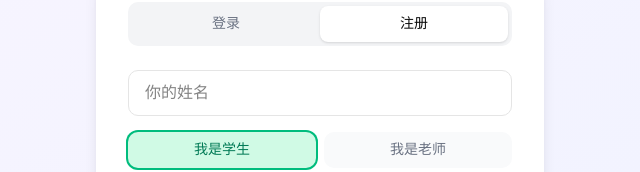
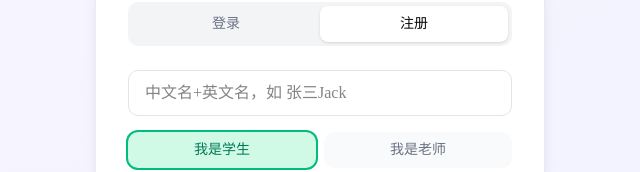
Before and after one commit to zdequnth/chem-learn, a Next.js app: page /login in a window 1280 px wide. Both pictures are taken after a click on the button "注册". Shown: the part 301-473 px from the top of the page, without its empty margins (320-960 px from the left). Built offline with nearby package versions, Linux system fonts and the light colour scheme; no server answers.

Commit message:
chore: improve name placeholder in signup form

```diff
--- a/src/app/login/page.tsx
+++ b/src/app/login/page.tsx
@@ -130,7 +130,7 @@ function LoginForm() {
             {isSignup && (
               <>
                 <input type="text" value={name} onChange={e => setName(e.target.value)} required
-                  placeholder={t('yourName', lang)} className="w-full px-4 py-2.5 border rounded-lg outline-none focus:ring-2 focus:ring-purple-500" />
+                  placeholder={lang === 'zh' ? '中文名+英文名，如 张三Jack' : 'Full Name, e.g. Jack Zhang'} className="w-full px-4 py-2.5 border rounded-lg outline-none focus:ring-2 focus:ring-purple-500" />
                 <div className="flex gap-2">
                   <button type="button" onClick={() => setRole('student')}
                     className={`flex-1 py-2 rounded-lg text-sm ${role === 'student' ? 'bg-emerald-100 text-emerald-700 ring-2 ring-emerald-500' : 'bg-gray-50 text-gray-500'}`}>
```
